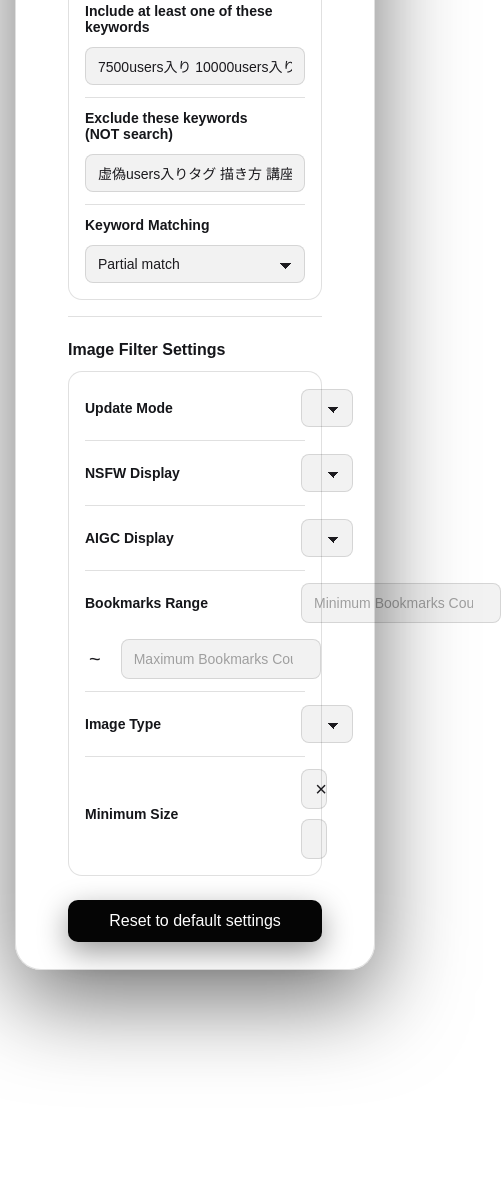
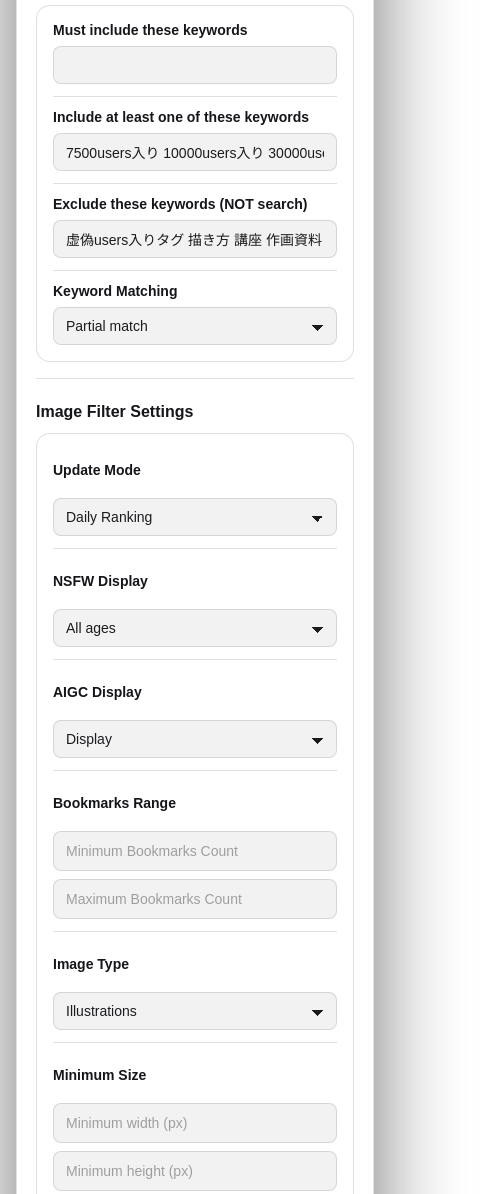
Before and after one commit to cloud-oc/PixTab, a browser extension: page options.html in a window 390 px wide. Shown: the part 525-1719 px from the top of the page, 501 px wide, since content can reach past the window. Before the commit the page ends 1535 px from the top, so only its background shows below. Drawn offline with nearby package versions, Linux system fonts and the light colour scheme.

Commit message:
Improve theme detection and responsive options UI
Switch theme detection to use system color scheme instead of time-based logic in both newtab and options pages. Enhance options.html with improved responsive styles for narrow screens and update bookmarks range input layout. Update manifest to version 1.3, set minimum Firefox version to 140.0, and add data_collection_permissions. Adjust build scripts for more robust manifest handling.

```diff
--- a/options.html
+++ b/options.html
@@ -28,6 +28,12 @@
       --button-hover-bg: rgba(255, 255, 255, 0.88);
       --button-text-color: #15161a;
       --button-shadow: 0 10px 30px rgba(0, 0, 0, 0.35);
+      --select-option-bg: #2a2a2a;
+      --select-option-text: #f4f4f4;
+    }
+
+    body[data-theme="dark"] {
+      color-scheme: dark;
     }
 
     body[data-theme="light"] {
@@ -45,6 +51,9 @@
       --button-hover-bg: rgba(5, 5, 5, 0.8);
       --button-text-color: #fefefe;
       --button-shadow: 0 10px 30px rgba(0, 0, 0, 0.4);
+      --select-option-bg: #ffffff;
+      --select-option-text: #1c1b1f;
+      color-scheme: light;
     }
 
     body {
@@ -54,6 +63,7 @@
       padding: 32px;
       min-height: 100vh;
       position: relative;
+      color-scheme: dark; /* Default fallback */
     }
 
 
@@ -163,6 +173,12 @@
         calc(100% - 13px) 55%;
       background-size: 6px 6px, 6px 6px;
       background-repeat: no-repeat;
+    }
+
+    /* Style for select options - fallback for browsers that don't fully support color-scheme */
+    select option {
+      background-color: var(--select-option-bg);
+      color: var(--select-option-text);
     }
 
     input[readonly] {
@@ -514,25 +530,23 @@
       margin-top: 0;
     }
 
-    .bookmarks-range-row {
+    .bookmarks-row .field-body {
       display: flex;
       align-items: center;
-      gap: 16px;
-      flex-wrap: wrap;
-      margin-top: 0;
-      min-height: 40px;
+      width: 100%;
     }
 
-    .bookmarks-label-block {
-      flex: 0 0 200px;
+    .bookmarks-field-body {
+      flex: 1;
+    }
+
+    .bookmarks-inputs {
       display: flex;
+      gap: 10px;
+      flex-wrap: wrap;
+      width: 100%;
       align-items: center;
       min-height: 40px;
-    }
-
-    .bookmarks-label-block label {
-      margin-bottom: 0;
-      flex: 0 0 auto;
     }
 
     .bookmarks-input {
@@ -549,8 +563,6 @@
       font-size: 20px;
       color: var(--panel-text-color);
       line-height: 1;
-      margin: 0 4px;
-      align-self: center;
     }
 
     ::placeholder {
@@ -566,6 +578,168 @@
       overflow: hidden;
       clip: rect(0, 0, 0, 0);
       border: 0;
+    }
+
+    /* Responsive styles for narrow screens */
+    @media screen and (max-width: 600px) {
+      body {
+        padding: 16px;
+      }
+
+      .container {
+        padding: 20px;
+      }
+
+      h1 {
+        font-size: 20px;
+      }
+
+      /* Stack inline fields vertically */
+      .group.inline-field,
+      .group-inline-row {
+        flex-direction: column;
+        align-items: stretch;
+        gap: 8px;
+      }
+
+      .group.inline-field label,
+      .group-inline-row label {
+        flex: none;
+        width: 100%;
+      }
+
+      /* Stack display settings grid vertically */
+      .display-settings-grid {
+        flex-direction: column;
+        align-items: stretch;
+      }
+
+      .display-settings-grid .control-block {
+        flex: none;
+        width: 100%;
+        padding: 12px 0;
+        flex-direction: row;
+        justify-content: space-between;
+      }
+
+      .display-settings-grid .control-block:not(:first-child)::before {
+        display: none;
+      }
+
+      .display-settings-grid .control-block:not(:last-child) {
+        border-bottom: 1px solid var(--panel-border-color);
+      }
+
+      .display-settings-grid .control-block select {
+        flex: 1;
+        max-width: 180px;
+      }
+
+      /* Language block */
+      .language-block {
+        flex-direction: column;
+        align-items: stretch;
+        gap: 8px;
+      }
+
+      .language-block label {
+        flex: none;
+        width: 100%;
+      }
+
+      /* Field rows */
+      .field-row {
+        flex-direction: column;
+        align-items: stretch;
+        gap: 8px;
+      }
+
+      .field-row label {
+        flex: none;
+        width: 100%;
+      }
+
+      .field-row input[type="text"],
+      .field-row input[type="number"],
+      .field-row select {
+        min-width: 100%;
+      }
+
+      /* Bookmarks inputs */
+      .bookmarks-inputs {
+        flex-direction: column;
+        gap: 8px;
+      }
+
+      .bookmarks-range-separator {
+        display: none;
+      }
+
+      .bookmarks-input {
+        width: 100%;
+      }
+
+      /* Resolution inputs */
+      .resolution-inputs {
+        flex-direction: column;
+        gap: 8px;
+      }
+
+      .resolution-multiply {
+        display: none;
+      }
+
+      .resolution-input {
+        width: 100%;
+      }
+
+      /* Action buttons */
+      .action-buttons {
+        flex-direction: column;
+        gap: 10px;
+      }
+
+      .action-buttons button {
+        width: 100%;
+      }
+
+      /* Control block min-width override */
+      .control-block {
+        min-width: 0;
+      }
+
+      /* Panel base for narrow screens */
+      .panel-base {
+        top: 20px;
+        width: calc(100% - 32px);
+        min-height: calc(100% - 40px);
+        border-radius: 18px;
+      }
+    }
+
+    /* Medium screens */
+    @media screen and (min-width: 601px) and (max-width: 800px) {
+      .display-settings-grid {
+        flex-wrap: wrap;
+      }
+
+      .display-settings-grid .control-block {
+        flex: 1 1 45%;
+        min-width: 200px;
+      }
+
+      .group.inline-field label,
+      .group-inline-row label {
+        flex: 0 0 150px;
+      }
+
+      .field-row label {
+        flex: 0 0 150px;
+      }
+
+      .language-block label {
+        flex: 0 0 150px;
+      }
     }
   </style>
 </head>
@@ -685,11 +859,10 @@
           </select>
         </div>
 
-        <div class="group group-inline-row">
-          <div class="field-row bookmarks-range-row">
-            <div class="bookmarks-label-block">
+        <div class="group group-inline-row inline-field bookmarks-row">
           <label id="bookmarksLabel" for="blt"></label>
-            </div>
+          <div class="field-body bookmarks-field-body">
+            <div class="bookmarks-inputs">
               <div class="bookmarks-input">
                 <label id="bltLabel" class="sr-only" for="blt"></label>
                 <input type="number" id="blt" name="blt" data-i18n-placeholder="bltLabel" />
@@ -698,6 +871,7 @@
               <div class="bookmarks-input">
                 <label id="bgtLabel" class="sr-only" for="bgt"></label>
                 <input type="number" id="bgt" name="bgt" data-i18n-placeholder="bgtLabel" />
+              </div>
             </div>
           </div>
         </div>
--- a/src/newtab/theme.js
+++ b/src/newtab/theme.js
@@ -1,25 +1,30 @@
-const THEME_CHECK_INTERVAL_MS = 5 * 60 * 1000;
+export function initThemeSync(doc = document) {
+    const darkModeMediaQuery = window.matchMedia("(prefers-color-scheme: dark)");
 
-export function initThemeSync(doc = document) {
-    const applyTimeBasedTheme = () => {
-        const hour = new Date().getHours();
-        const nextTheme = hour >= 7 && hour < 19 ? "light" : "dark";
+    const applySystemTheme = () => {
+        const nextTheme = darkModeMediaQuery.matches ? "dark" : "light";
         if (doc.body?.dataset?.theme !== nextTheme) {
             doc.body.dataset.theme = nextTheme;
         }
     };
 
-    applyTimeBasedTheme();
-    const timerId = setInterval(applyTimeBasedTheme, THEME_CHECK_INTERVAL_MS);
+    applySystemTheme();
+
+    // Listen for system theme changes
+    const mediaChangeHandler = () => {
+        applySystemTheme();
+    };
+    darkModeMediaQuery.addEventListener("change", mediaChangeHandler);
+
     const visibilityHandler = () => {
         if (!doc.hidden) {
-            applyTimeBasedTheme();
+            applySystemTheme();
         }
     };
     doc.addEventListener("visibilitychange", visibilityHandler);
 
     return () => {
-        clearInterval(timerId);
+        darkModeMediaQuery.removeEventListener("change", mediaChangeHandler);
         doc.removeEventListener("visibilitychange", visibilityHandler);
     };
 }
--- a/src/options/panel.js
+++ b/src/options/panel.js
@@ -2,21 +2,23 @@ import { defaultConfig, Order, SMode } from "../shared/preferences.js";
 import { buildKeywordQuery } from "../shared/keyword-builder.js";
 import browserAPI from "../shared/browser-polyfill.js";
 
-const THEME_CHECK_INTERVAL_MS = 5 * 60 * 1000;
+const darkModeMediaQuery = window.matchMedia("(prefers-color-scheme: dark)");
 
-function applyTimeBasedTheme() {
-  const hour = new Date().getHours();
-  const theme = hour >= 7 && hour < 19 ? "light" : "dark";
+function applySystemTheme() {
+  const theme = darkModeMediaQuery.matches ? "dark" : "light";
   if (document.body?.dataset?.theme !== theme) {
     document.body.dataset.theme = theme;
   }
 }
 
-applyTimeBasedTheme();
-setInterval(applyTimeBasedTheme, THEME_CHECK_INTERVAL_MS);
+applySystemTheme();
+
+// Listen for system theme changes
+darkModeMediaQuery.addEventListener("change", applySystemTheme);
+
 document.addEventListener("visibilitychange", () => {
   if (!document.hidden) {
-    applyTimeBasedTheme();
+    applySystemTheme();
   }
 });
 
```
Also changed, not shown: manifest.json, 6 other files. Lines whose indentation alone changed are shown as unchanged.
